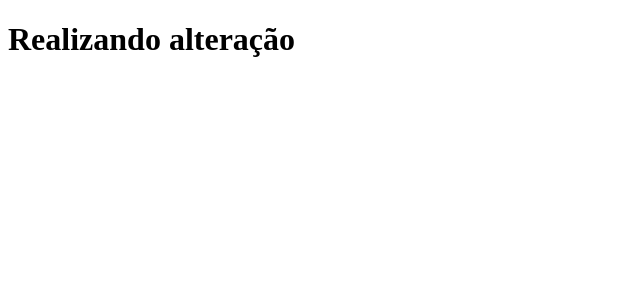
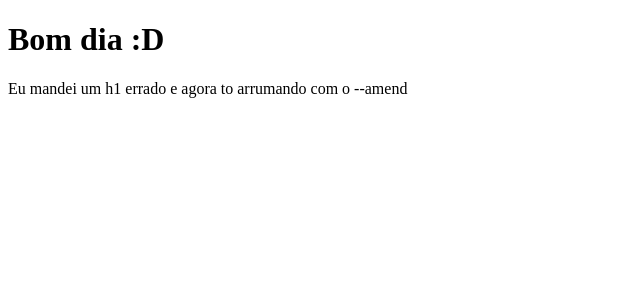
Before and after one commit to frcelipe7/clone-tabnews, a Next.js app: page / in a window 1280 px wide. Shown: the top 300 px of the page, without its empty margins (0-640 px from the left). Built offline with nearby package versions, Linux system fonts and the light colour scheme.

Commit message:
arrumando texto

```diff
--- a/pages/index.js
+++ b/pages/index.js
@@ -1,7 +1,8 @@
 function Home() {
-    return (
-        <h1>Realizando alteração</h1>
-    )
+    return <>
+        <h1>Bom dia :D</h1>
+        <p>Eu mandei um h1 errado e agora to arrumando com o --amend</p>
+    </>
 }
 
 export default Home;
```
